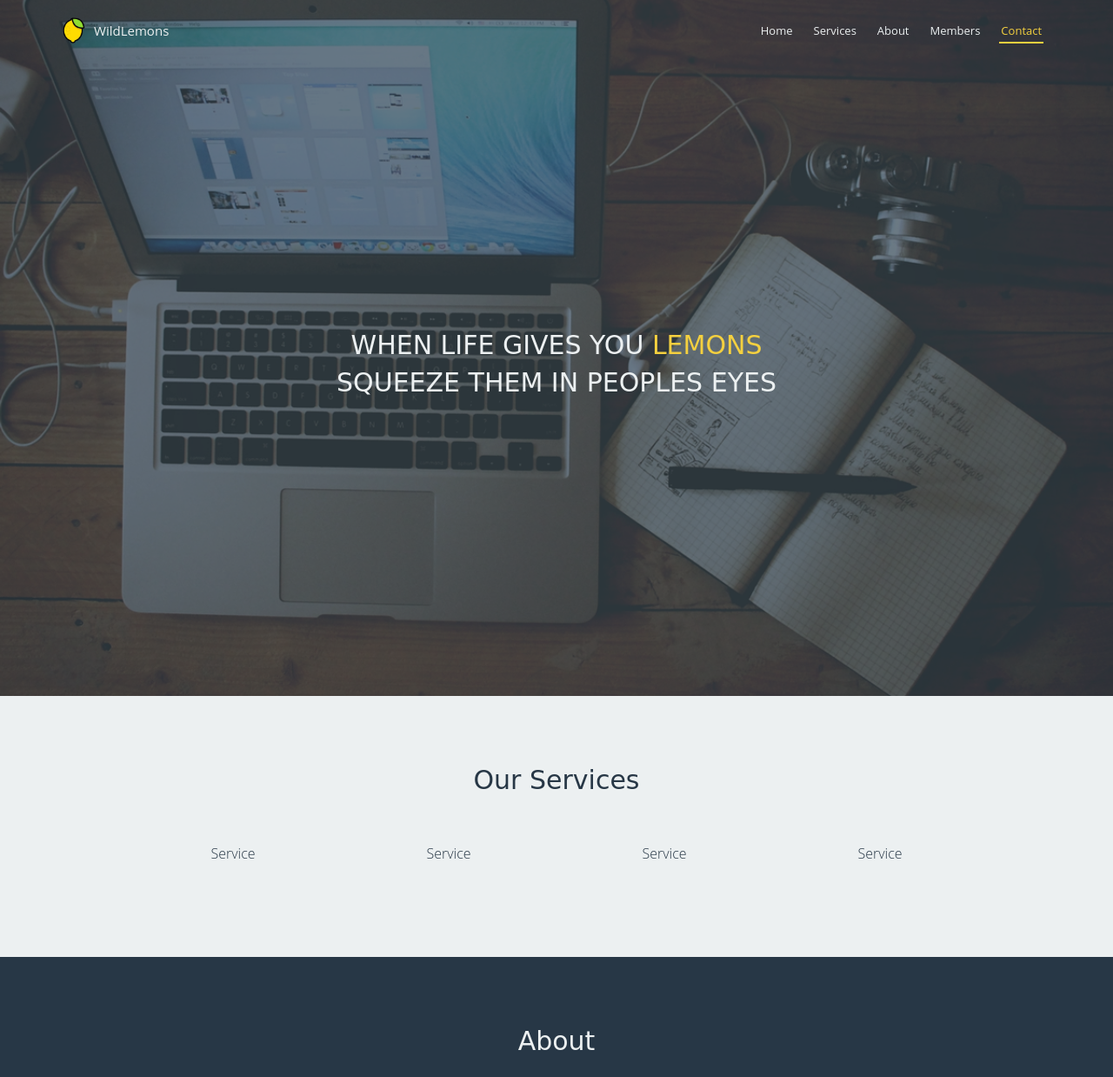
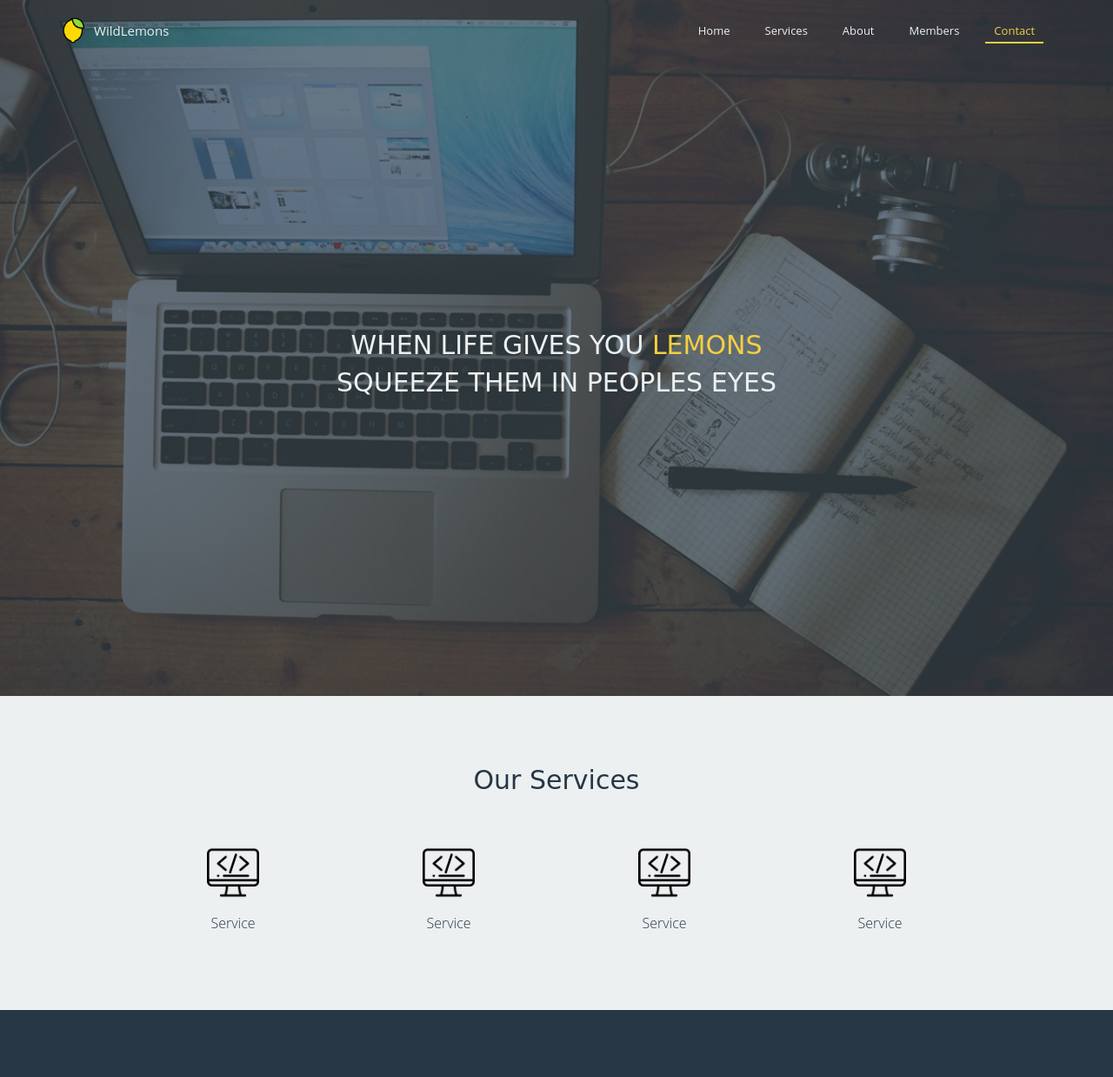
Before and after one commit to MilloEscobar/WildLemons, a website: page src/index.html in a window 1280 px wide. Shown: the top 1238 px of the page at 87% size. Drawn offline with nearby package versions, Linux system fonts and the light colour scheme; files that its build step writes are made by us from their sources; no server answers; a web font is replaced by a local one.

Commit message:
copy added

```diff
--- a/src/app/sass/components/_header.scss
+++ b/src/app/sass/components/_header.scss
@@ -98,9 +98,14 @@
 			border-radius: 0;
 			color: $main_gray;
 			font-size: 1.3rem;
+			margin:0;
+			padding: 15px 10px;
+
+			@media (min-width: $sm-width) {
+				margin: 20px 10px;
 				height: 3rem;
-			margin: 20px 10px;
-			padding: 5px 2px;
+				padding: 5px 10px;
+			}
 			&:hover {
 				background-color: transparent;
 				color: $main_yellow;
@@ -110,9 +115,14 @@
 		.navbar-nav>li.active>a,
 		.navbar-nav>li.active>a:focus,
 		.navbar-nav>li.active>a:hover {
+		    background-color: $main_yellow;
+		    color: $dark_gray;
+
+		    @media (min-width: $sm-width) {
 				background-color: transparent;
 			    border-bottom: 2px solid $main_yellow;
 			    color: $main_yellow;
 		    }
 		}
 	}
+}
--- a/src/app/sass/components/sections/_members.scss
+++ b/src/app/sass/components/sections/_members.scss
@@ -1,4 +1,17 @@
 .members {
+
+	li {
+
+		margin-bottom: 8rem;
+		&:last-child {
+			margin-bottom: 0;
+		}
+
+		@media (min-width: $lg-width) {
+			margin-bottom: 0;
+		}
+
+	}
 
 	img {
 		display: block;
@@ -10,5 +23,6 @@
 	}
 	p {
 		text-align: center;
+
 	}
 }
--- a/src/app/sass/components/sections/_services.scss
+++ b/src/app/sass/components/sections/_services.scss
@@ -1,6 +1,27 @@
 .services {
+	li {
+		margin-bottom: 4rem;
+		&:last-child {
+			margin-bottom: 0;
+		}
 
-	li {
+		@media (min-width: $lg-width) {
+			margin-bottom: 0;
+		}
 
+
+		img {
+			display: block;
+			max-width: 60px;
+			margin: 0 auto 2rem auto;
+		}
+
+		.title {
+			margin-bottom: 2rem;
+			@media (min-width: $lg-width) {
+				margin-bottom: 0;
+			}
+
+		}
 	}
 }
--- a/src/index.html
+++ b/src/index.html
@@ -77,15 +77,19 @@
 
     <ul class="inline-list services row">
       <li class="col-xs-12 col-sm-3">
+        <img src="app/media/service1.png">
         <h4 class="title">Service</h4>
       </li>
       <li class="col-xs-12 col-sm-3">
+        <img src="app/media/service1.png">
         <h4 class="title">Service</h4>
       </li>
       <li class="col-xs-12 col-sm-3">
+        <img src="app/media/service1.png">
         <h4 class="title">Service</h4>
       </li>
       <li class="col-xs-12 col-sm-3">
+        <img src="app/media/service1.png">
         <h4 class="title">Service</h4>
       </li>
     </ul>
```
Also changed, not shown: src/app/index.css, src/app/media/service1.png (added). Lines whose indentation alone changed are shown as unchanged.
